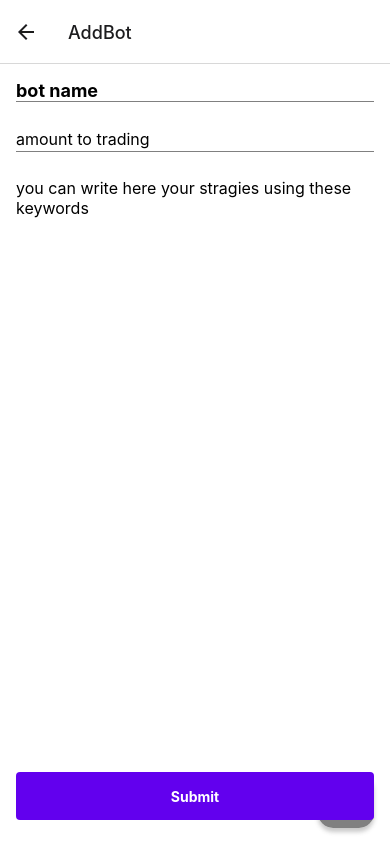
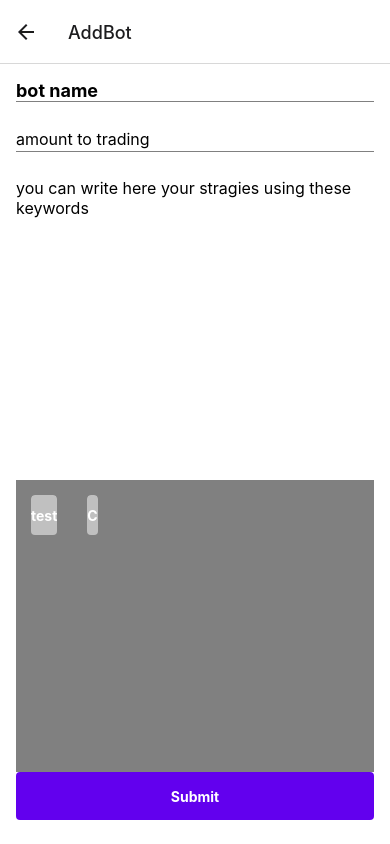
Before and after one commit to attlet/react-native-project, a React Native app in the folder crypto-bot-ui/: screen /AddBot in a window 390 px wide. Built offline with nearby package versions, Linux system fonts and the light colour scheme.

Commit message:
add key test, balance output

```diff
--- a/crypto-bot-ui/App.js
+++ b/crypto-bot-ui/App.js
@@ -1,12 +1,15 @@
-import { NavigationContainer } from '@react-navigation/native';
-import RootStack from './screens/RootStack';
-import { SafeAreaProvider } from 'react-native-safe-area-context';
+import { NavigationContainer } from "@react-navigation/native";
+import RootStack from "./screens/RootStack";
+import { SafeAreaProvider } from "react-native-safe-area-context";
+import { BalanceContextProvider } from "./contexts/BalanceContext";
 
 export default function App() {
   return (
     <SafeAreaProvider>
       <NavigationContainer>
-        <RootStack />
+        <BalanceContextProvider>
+          <RootStack />
+        </BalanceContextProvider>
       </NavigationContainer>
     </SafeAreaProvider>
   );
--- a/crypto-bot-ui/components/CalculatorButton.js
+++ /dev/null
@@ -1,47 +0,0 @@
-import React from 'react';
-import {Platform, Pressable, StyleSheet, View, Text} from 'react-native';
-
-function CalculatorButton({text, onPress}){
-    return(
-        <View style={styles.wrapper}>
-            <Pressable
-                style={({pressed}) => [
-                    styles.button,
-                    Platform.OS === 'ios' && {
-                        opacity: pressed ? 0.6 : 1,
-                    },
-                ]}
-                android_ripple={{color: 'white'}}
-                onPress={onPress}>
-                    <Text>{text}</Text>
-                </Pressable>
-        </View>
-    );
-}
-
-const styles = StyleSheet.create({
-    wrapper: {
-        position: 'absolute',
-        bottom: 16,
-        right : 16,
-        width : 56,
-        height: 56,
-        borderRadius : 15,
-        shadowColor: "#4d4d4d",
-        shadowOffset: {width : 0, height : 4},
-        shadowOpacity : 0.3,
-        shadowRadius:  4,
-        elevation : 5,
-        overflow : Platform.select({android: 'hidden'}),
-    },
-    button: {
-        width: 56,
-        height: 56,
-        borderRadius: 15,
-        backgroundColor : 'gray',
-        justifyContent: 'center',
-        alignItems : 'center',
-    }
-});
-
-export default CalculatorButton;
--- a/crypto-bot-ui/components/WriteComponent.js
+++ b/crypto-bot-ui/components/WriteComponent.js
@@ -1,8 +1,8 @@
 import React, { useState, useRef } from "react";
-import { View , StyleSheet, TextInput} from "react-native";
+import {Text, Platform, View , StyleSheet, TextInput, Keyboard, Pressable} from "react-native";
 import CustomButton from "./CustomButton";
 import api_axios from "../api/client";
-import CalculatorButton from "./CalculatorButton";
+import KeyboardView from "./keyboard/KeyboardView";
 
 function WriteComponent() {
   const [name, setName] = useState('');
@@ -11,12 +11,9 @@ function WriteComponent() {
   const name_ref = useRef();
   const amount_ref = useRef();
   const method_ref = useRef();
+  const test1 = 'test';
 
-  const onPress = (text) => {
-    const temp = method;
-    temp = temp + text;
-    setMethod(temp);
-  };
+
   const onPress_submit = () => {
     const getData = async () => {
       try {
@@ -33,6 +30,9 @@ function WriteComponent() {
     getData();
   };
 
+  const setFunction = (e) => {
+    setMethod(e);
+  }
   return (
     <View style={styles.block}>
       <TextInput
@@ -46,7 +46,7 @@ function WriteComponent() {
       <TextInput
         placeholder="amount to trading"
         style={styles.amountInput}
-        onChangeText={(amount)=> {setName(amount)}}
+        onChangeText={(amount)=> {setAmount(amount)}}
         value={amount}
         ref={amount_ref}
         onSubmitEditing={() => {method_ref.current.focus()}}
@@ -61,8 +61,19 @@ function WriteComponent() {
         textAlignVertical="top"
         onSubmitEditing={onPress_submit}
       />
-      <CalculatorButton text="(" onPress={onPress}/>
-
+      <KeyboardView  method={method} setMethod={setFunction} />
+{/*
+      <Pressable
+        style={({ pressed }) => [
+          styles.button,
+          Platform.OS === 'ios' && {
+            opacity: pressed ? 0.6 : 1,
+          },
+        ]}
+        android_ripple={{ color: 'white' }}
+        onPress={() => setMethod((e) => e + 'test')}>
+        <Text>test</Text>
+      </Pressable> */}
 
       <View style={styles.buttons}>
         <CustomButton onPress={onPress_submit} title="Submit" hasMarginBottom />
@@ -95,7 +106,15 @@ const styles = StyleSheet.create({
     flex : 1,
     fontSize : 16,
     paddingVertical : 10,
+  },
+  button: {
+    width: 56,
+    height: 56,
+    borderRadius: 28,
+    backgroundColor: 'tomato',
+    justifyContent: 'center',
+    alignItems: 'center',
+  },
 
-  }
 })
 export default WriteComponent;
--- a/crypto-bot-ui/components/bot_list/TotalValue.js
+++ b/crypto-bot-ui/components/bot_list/TotalValue.js
@@ -1,15 +1,20 @@
-import React from 'react';
+import React, {useContext} from 'react';
 import { StyleSheet, View, Text } from 'react-native';
 import { theme } from '../../Theme';
+import BalanceContext from '../../contexts/BalanceContext';
 
 function TotalValue() {
+    const {balance, setBalance} = useContext(BalanceContext);
+    let balance_text = '';
+    balance_text = balance + ' /usdt';
+
     return (
         <View style={styles.total_info}>
             <Text style={styles.total_info_text}>Total Info</Text>
             <View style={styles.total_value_container}>
                 <View style={styles.single_value_container}>
                     <Text style={styles.value_title_text}> Total Value(USDT)</Text>
-                    <Text style={styles.value_amount_text}> 0</Text>
+                    <Text style={styles.value_amount_text}> {balance_text}</Text>
                 </View>
                 <View style={styles.single_value_container}>
                     <Text style={styles.value_title_text}> Bot Value(USDT)</Text>
--- /dev/null
+++ b/crypto-bot-ui/components/keyboard/KeyboardCal.js
@@ -0,0 +1,25 @@
+import React from 'react';
+import {StyleSheet ,View} from 'react-native';
+import KeyboardComponent from './KeyboardComponent';
+
+function KeyboardCal({ onPressChange, isCal_view, method, setMethod}){
+    return(
+        <View style={styles.root}>
+            <KeyboardComponent title='test2' method={method}/>
+            <KeyboardComponent title='C' method={method}/>
+        </View>
+    );
+}
+
+const styles = StyleSheet.create({
+    root: {
+        flex : 1,
+        backgroundColor: 'gray',
+        flexDirection : 'row',
+    },
+    button: {
+
+    }
+});
+
+export default KeyboardCal;
--- /dev/null
+++ b/crypto-bot-ui/components/keyboard/KeyboardComponent.js
@@ -0,0 +1,43 @@
+import React from "react";
+import { View, StyleSheet, Pressable, Text, Platform } from "react-native";
+
+function KeyboardComponent({title, method, setMethod}) {
+  console.log(setMethod);
+
+  return (
+    <View style={styles.block}>
+      <Pressable
+        onPress={() => setMethod(method + title)}
+        style={({ pressed }) => [
+          styles.wrapper,
+          Platform.OS === "ios" && pressed && { opacity: 0.5 },
+        ]}
+        android_ripple={{ color: "white" }}
+        >
+        <Text style={styles.text}>{title}</Text>
+      </Pressable>
+    </View>
+  );
+}
+
+const styles = StyleSheet.create({
+  block: {
+    borderRadius: 4,
+    overflow: "hidden",
+    margin: 15,
+  },
+  wrapper: {
+    alignItems: "center",
+    justifyContent: "center",
+    height: 40,
+    borderRadius: 4,
+    backgroundColor: '#c0c0c0'
+  },
+  text: {
+    color: 'white',
+    fontSize: 14,
+    fontWeight : 'bold',
+  }
+});
+
+export default KeyboardComponent;
--- /dev/null
+++ b/crypto-bot-ui/components/keyboard/KeyboardMethod.js
@@ -0,0 +1,27 @@
+import React from 'react';
+import {Pressable, StyleSheet ,View} from 'react-native';
+import KeyboardComponent from './KeyboardComponent';
+
+function KeyboardMethod({ onPressChange, isCal_view, method, setMethod}){
+
+
+    return(
+        <View style={styles.root}>
+            <KeyboardComponent title="test" method={method} setMethod={setMethod}/>
+            <KeyboardComponent title="C" method={method} setMethod={setMethod}/>
+        </View>
+    );
+}
+
+const styles = StyleSheet.create({
+    root: {
+        flex : 1,
+        backgroundColor: 'gray',
+        flexDirection : 'row',
+    },
+    button: {
+
+    }
+});
+
+export default KeyboardMethod;
--- /dev/null
+++ b/crypto-bot-ui/components/keyboard/KeyboardView.js
@@ -0,0 +1,33 @@
+import React from 'react';
+import {StyleSheet ,View} from 'react-native';
+import KeyboardCal from './KeyboardCal';
+import KeyboardMethod from './KeyboardMethod';
+
+function KeyboardView({ method, setMethod}){
+    const isCal_view = false;
+
+
+    const onPress_change = () => {
+        isCal_view = !isCal_view;
+    }
+
+    return(
+        <View style={styles.root}>
+            {isCal_view ? (
+                <KeyboardCal onPressChange={onPress_change} isCal_view={isCal_view} method={method} setMethod={setMethod}/>
+            ) : (
+                <KeyboardMethod  onPressChange={onPress_change} isCal_view={isCal_view} method={method} setMethod={setMethod}/>
+            )}
+        </View>
+    );
+}
+
+const styles = StyleSheet.create({
+    root: {
+        flex : 1,
+        backgroundColor: 'gray',
+        flexDirection : 'row',
+    },
+});
+
+export default KeyboardView;
--- /dev/null
+++ b/crypto-bot-ui/contexts/BalanceContext.js
@@ -0,0 +1,16 @@
+import React from 'react';
+import { createContext, useState } from 'react';
+
+const BalanceContext = createContext();
+
+export function BalanceContextProvider({children}){
+    const [balance, setBalance] = useState('');
+
+    return(
+        <BalanceContext.Provider value={{balance, setBalance}}>
+            {children}
+        </BalanceContext.Provider>
+    );
+}
+
+export default BalanceContext;
--- a/crypto-bot-ui/screens/RootStack.js
+++ b/crypto-bot-ui/screens/RootStack.js
@@ -14,11 +14,11 @@ function RootStack() {
       headerMode='none'
       screenOptions={{}}
     >
-      {/* <Stack.Screen
+      <Stack.Screen
         name='SignInScreen'
         component={SignInScreen}
         options={{title: 'sign in'}}
-        /> */}
+        />
       <Stack.Screen
         name='BotList'
         component={BotListScreen}
--- a/crypto-bot-ui/screens/SignInScreen.js
+++ b/crypto-bot-ui/screens/SignInScreen.js
@@ -1,12 +1,11 @@
-import React, { useRef, useState, useEffect } from 'react';
+import React, { useRef, useState, useContext } from 'react';
 import {Text, StyleSheet, View, Modal, Animated, KeyboardAvoidingView, Keyboard} from 'react-native';
 import {SafeAreaView} from 'react-native-safe-area-context';
 import {useNavigation} from '@react-navigation/native';
 import BorderedInput from '../components/BorderedInput';
 import CustomButton from '../components/CustomButton';
 import api_axios from '../api/client';
-import axios from "axios";
-
+import BalanceContext from '../contexts/BalanceContext';
 
 function SignInScreen() {
   const navigation = useNavigation();
@@ -16,24 +15,11 @@ function SignInScreen() {
   const [secret, setSecret] = useState('');
   const [userValue, setUser] = useState([]);
   const [apiError, setapiError] = useState("api 확인 중");
-  const [err, setError] = useState(false);
+
+  const {balance, setBalance} = useContext(BalanceContext);
 
   const api_ref = useRef();
   const secret_ref = useRef();
-
-
-  // useEffect(() => {
-  //   const getData = async () => {
-  //     const response = await axios.post(url + "/signIn")
-  //     .then(function(response){
-  //       return response;
-  //     })
-  //     .catch(function(error){
-  //       console.log(error);
-  //     });
-  //   };
-  //   getData();
-  // }, []);
 
   const onPress_logIn = () => {
 
@@ -46,19 +32,24 @@ function SignInScreen() {
           api_key : apiKey,
           secret_key : secret,
         });
+        let temp = response.data.balance.free;
         setUser(response.data);
+        setBalance(temp);
         setvisibleModal(false);
+
         console.log(response.data);
         console.log(apiKey);
         console.log(secret);
-        console.log(userValue);
-
+        console.log(temp);
+        console.log(balance);
         navigation.navigate('BotList');
 
       } catch(error){
-        setError(true);
+
         console.log(error);
         setapiError("api 키 오류");
+        setTimeout(2000);
+        setvisibleModal(false);
       }
     }
 
```
Also changed, not shown: 1 other file (tests, documents, lock files or other folders).
